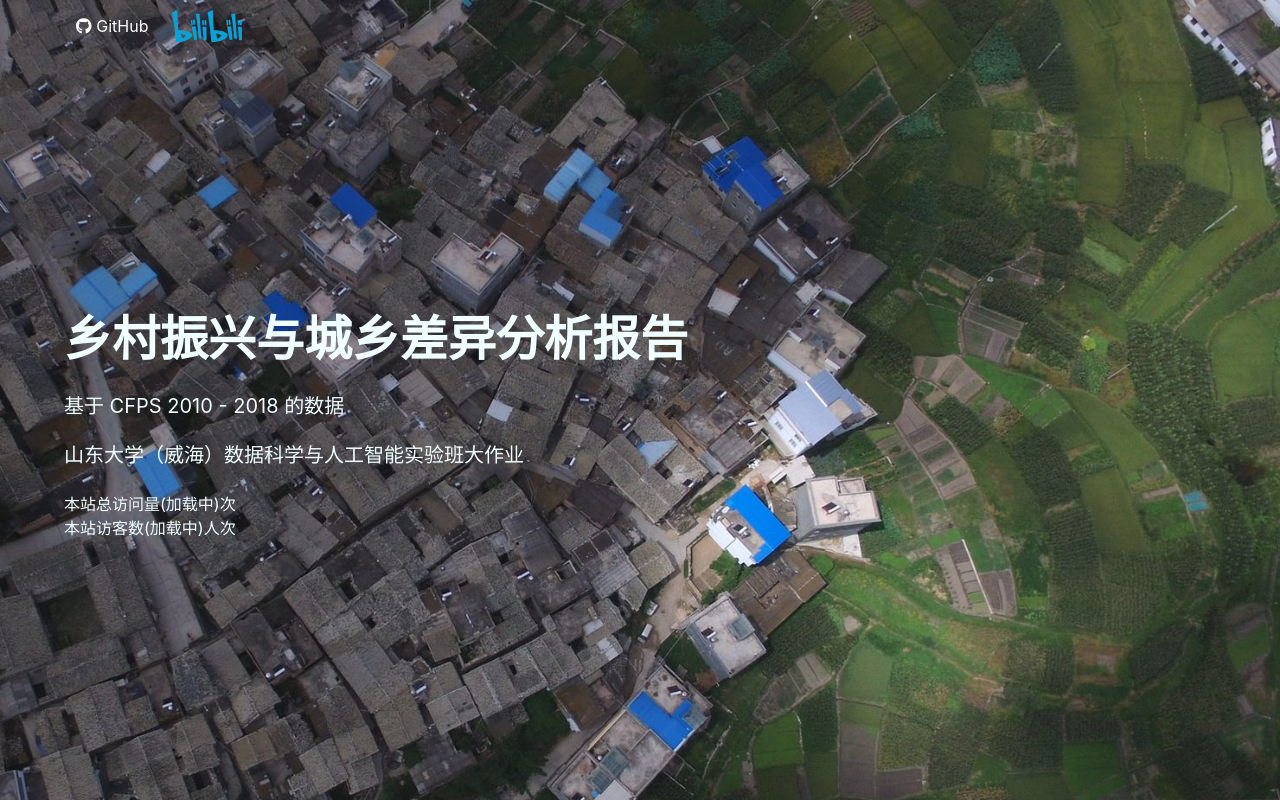
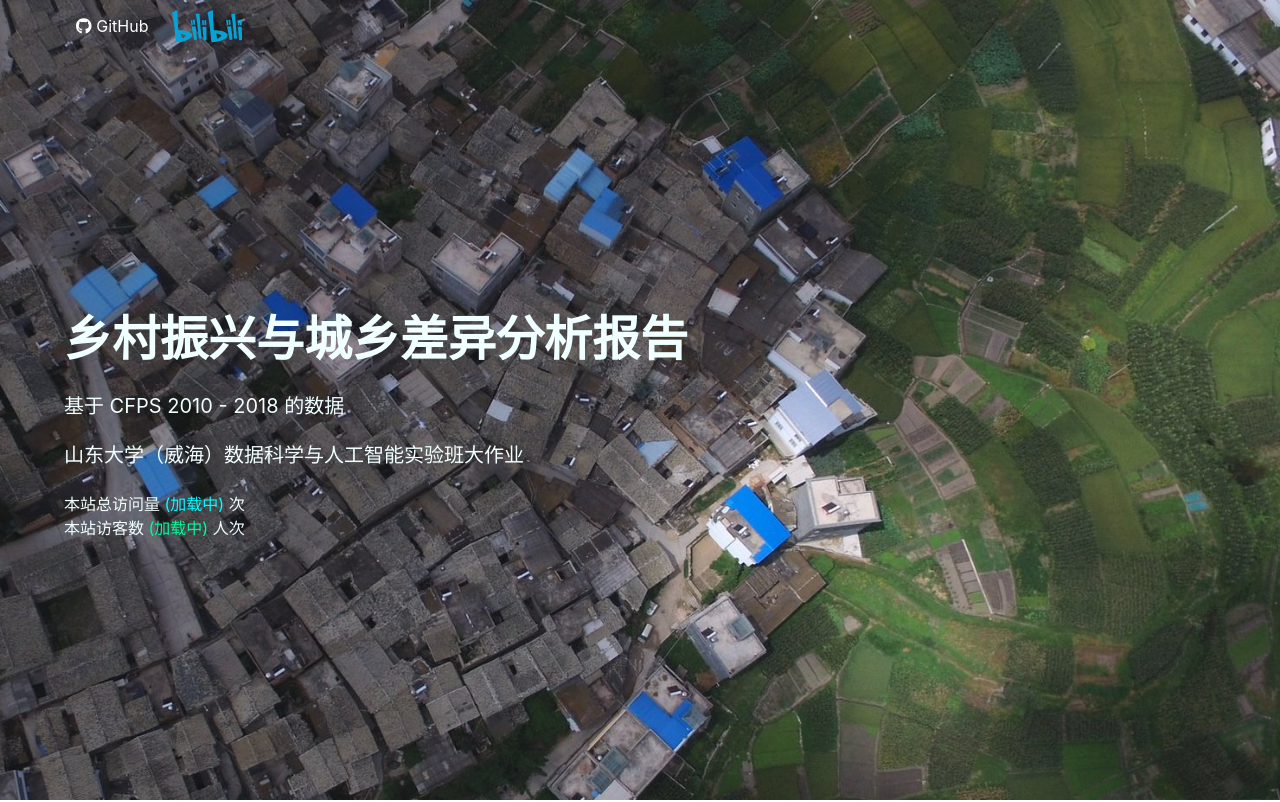
Before and after one commit to lie-flat/cfps-report, a Vue app: page / in a window 1280 px wide. Shown: the top 802 px of the page. Built offline with nearby package versions, Linux system fonts and the light colour scheme.

Commit message:
Improve 访客统计.

```diff
--- a/src/components/Header.vue
+++ b/src/components/Header.vue
@@ -29,8 +29,8 @@
           基于 CFPS 2010 - 2018 的数据
         </p>
         <p class="animate__animated animate__zoomInUp animate__decelerate subtitle">山东大学（威海）数据科学与人工智能实验班大作业</p>
-        <p><span id="busuanzi_container_site_pv">本站总访问量<span id="busuanzi_value_site_pv">(加载中)</span>次</span></p>
-        <p><span id="busuanzi_container_site_uv">本站访客数<span id="busuanzi_value_site_uv">(加载中)</span>人次</span></p>
+        <p><span id="busuanzi_container_site_pv">本站总访问量 <span style="color: cyan;" id="busuanzi_value_site_pv">(加载中)</span> 次</span></p>
+        <p><span id="busuanzi_container_site_uv">本站访客数 <span style="color: mediumspringgreen;" id="busuanzi_value_site_uv">(加载中)</span> 人次</span></p>
       </div>
     </div>
     <div class="hero-foot"></div>
@@ -49,7 +49,7 @@ export default defineComponent({
 });
 </script>
 
-<style lang="scss" scoped>
+<style lang="scss">
 #header {
   background-image: url("../assets/header-bg.jpg");
   background-attachment: fixed;
```
